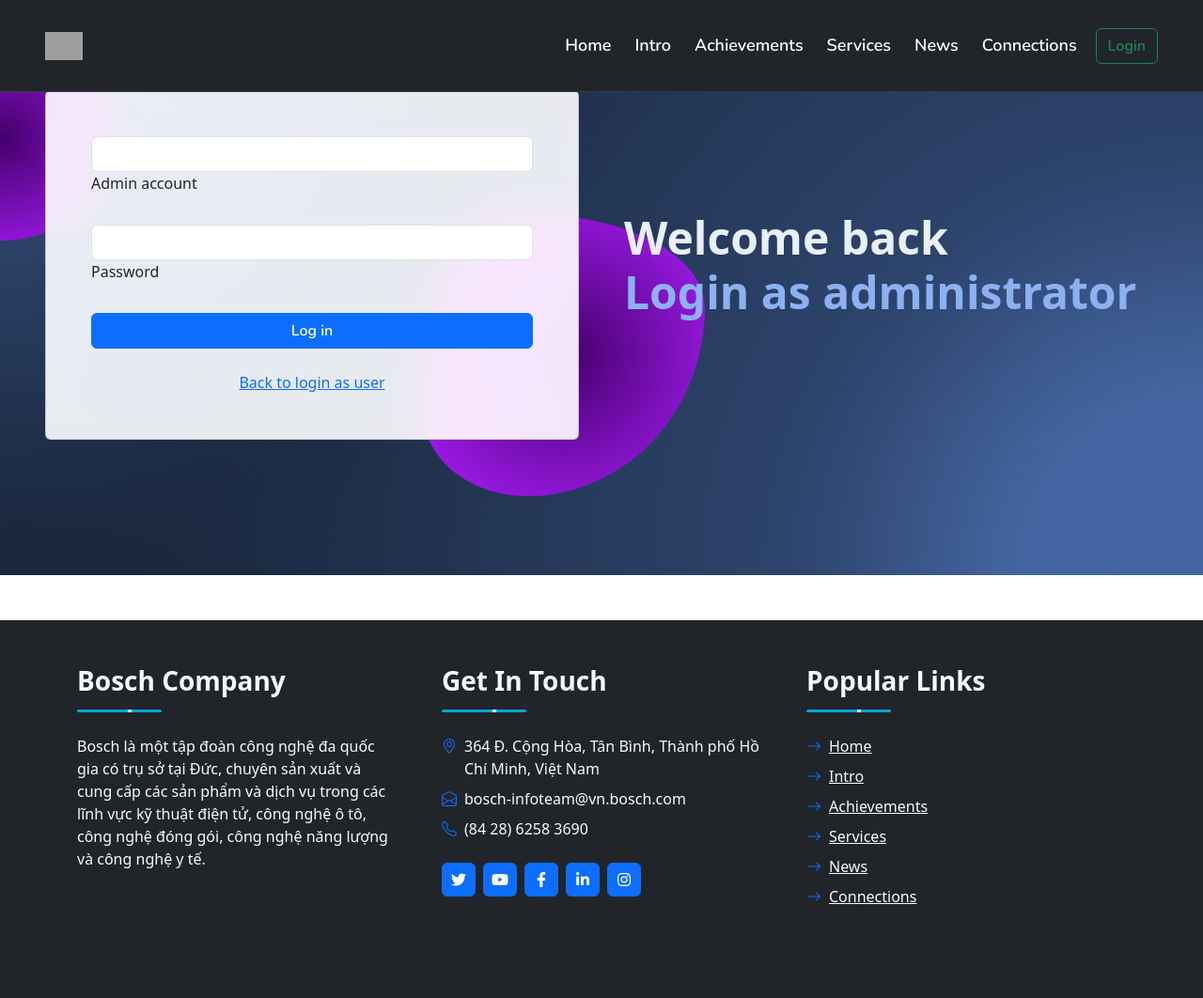
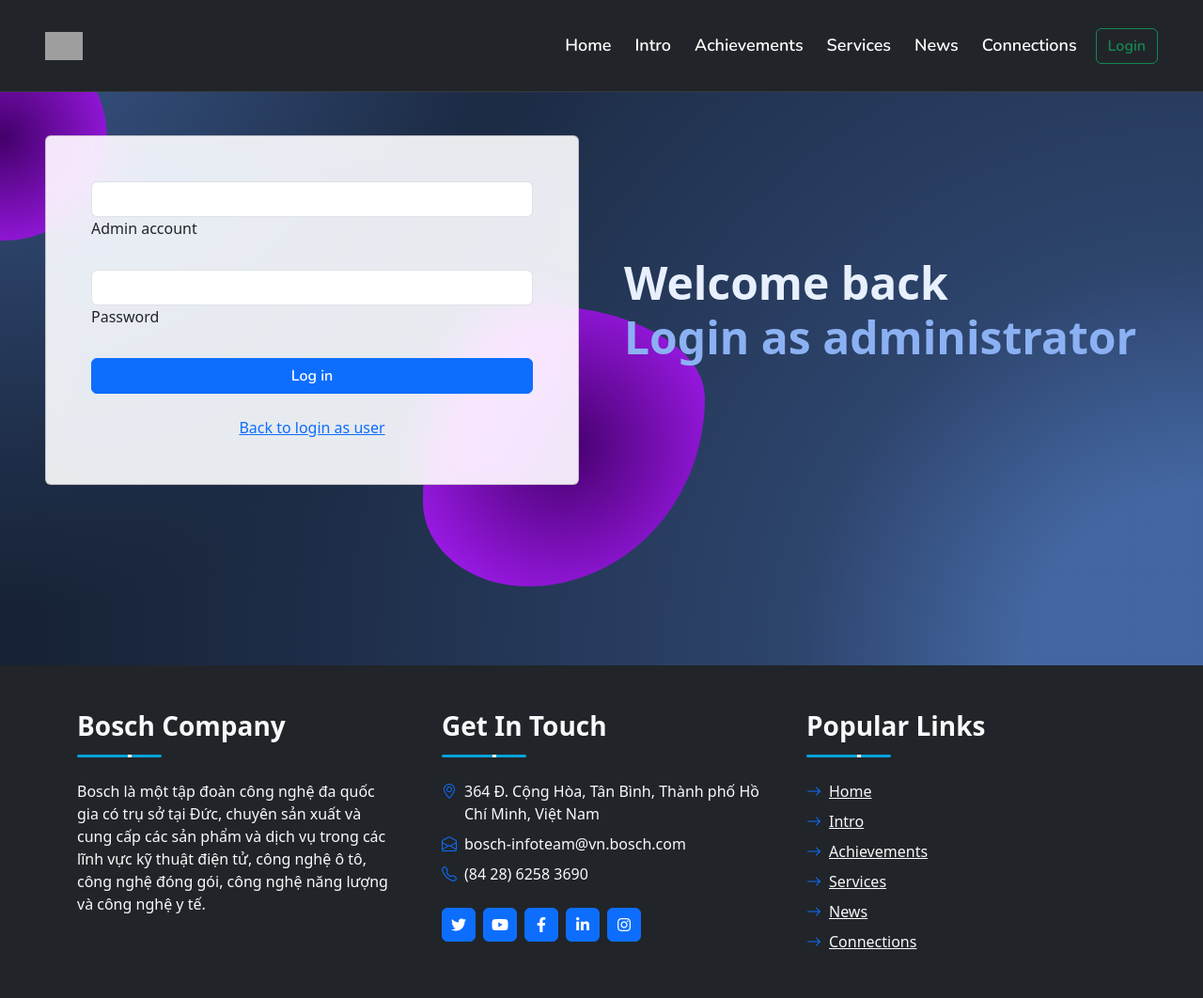
Before and after one commit to quangzinhh/asg_web, a PHP site: template views/admin/login/index.php in a window 1280 px wide. Shown: the whole page at 94% size. Before the commit the page ends 962 px from the top, so only its background shows below. Run offline with PHP 8.4, Linux system fonts and the light colour scheme; the template is opened without the code that fills it, so the values that code supplies are empty; some libraries are stand-ins or nearby versions; grey boxes are pictures that could not be loaded.

Commit message:
change login

```diff
--- a/views/admin/login/index.php
+++ b/views/admin/login/index.php
@@ -63,7 +63,7 @@
         <div id="radius-shape-1" class="position-absolute rounded-circle shadow-5-strong"></div>
         <div id="radius-shape-2" class="position-absolute shadow-5-strong"></div>
 
-        <div class="card bg-glass">
+        <div class="card bg-glass my-5">
           <div class="card-body px-4 py-5 px-md-5">
 				<form action="index.php?page=admin&controller=login&action=check" method="post">
 				<div class="form-outline mb-4">
--- a/views/main/footer.php
+++ b/views/main/footer.php
@@ -1,5 +1,5 @@
 <!-- Footer Start -->
-<div class="container-fluid bg-dark text-light mt-5 wow fadeInUp" data-wow-delay="0.1s">
+<div class="container-fluid bg-dark text-light wow fadeInUp" data-wow-delay="0.1s">
         <div class="container">
             <div class="row gx-5">
                 <div class="col-lg-12 col-md-6">
```
Also changed, not shown: views/main/login/index.php (+3 -10 lines).
